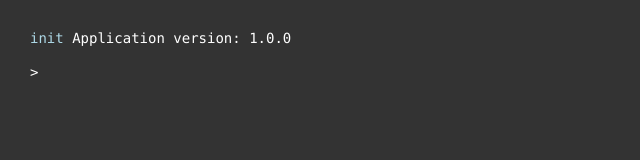
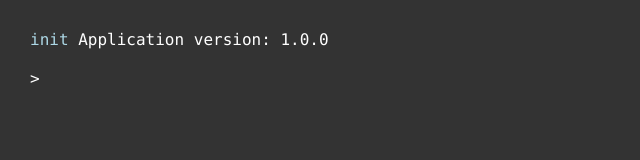
Before and after one commit to mrnebbi/jquery-cli, a plain HTML site: page src/index.html in a window 1280 px wide. Shown: the full height of the page, 0-640 px from the left. Drawn offline with Linux system fonts and the light colour scheme.

Commit message:
CSS text size
making text all relative 14px to 1em.

```diff
--- a/src/assets/css/screen.css
+++ b/src/assets/css/screen.css
@@ -4,7 +4,7 @@ html, body {
 }
 
 body {
-	font-size:14px;
+	font-size:1em; /*changed to 1em from 14px*/
 	font-family:Arial;
 	color: #fff;
 }
```
